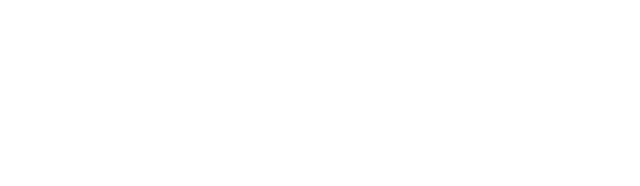
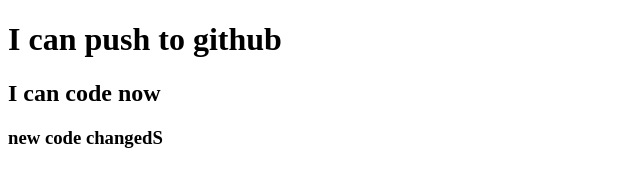
Before and after one commit to HiddenID-I/my-second-repo, a plain HTML site: page index.html in a window 1280 px wide. Shown: the whole page, without its empty margins (0-640 px from the left). Drawn offline with Linux system fonts and the light colour scheme.

Commit message:
added header

```diff
--- a/index.html
+++ b/index.html
@@ -7,6 +7,8 @@
     <title>My second repo</title>
 </head>
 <body>
-
+    <h1>I can push to github</h1>
+    <h2>I can code now</h2>
+    <h3>new code changedS</h3>
 </body>
 </html>
```
